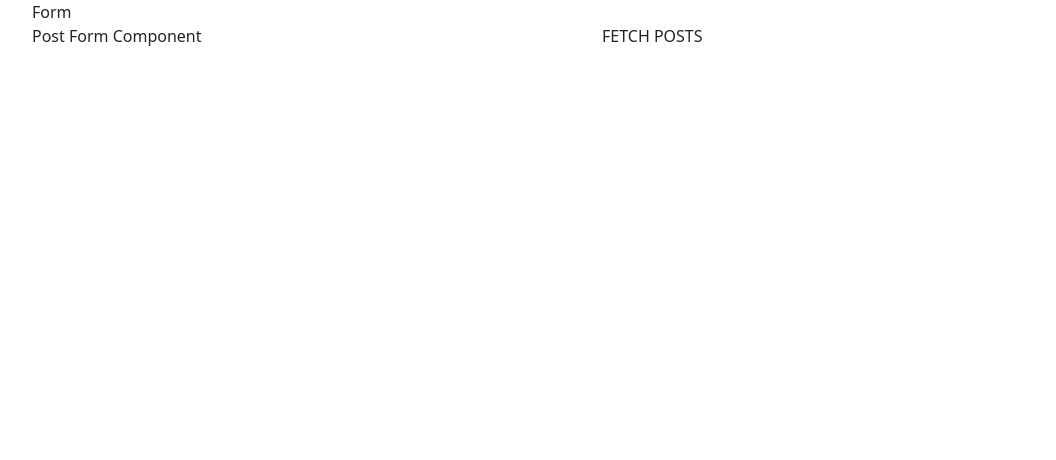
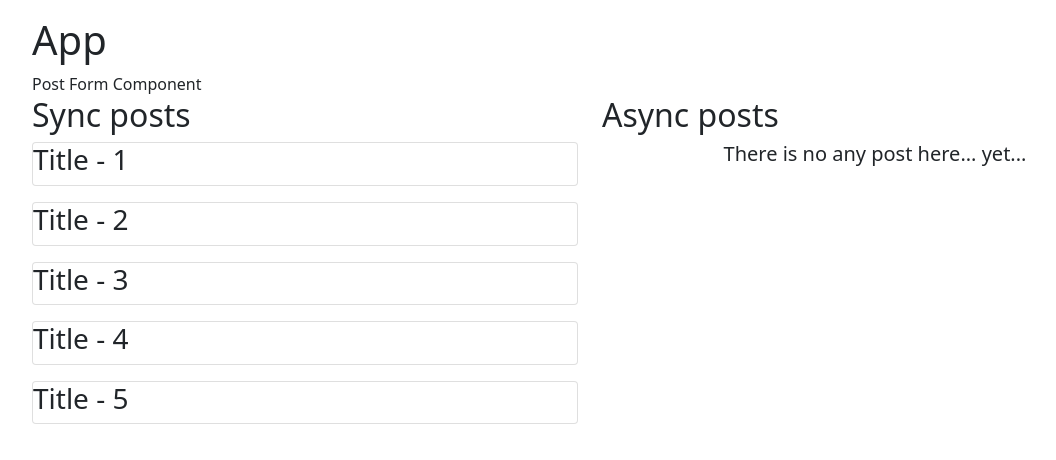
Before and after one commit to SDen4/react_redux_saga_sandbox, a React (Create React App) app: page / in a window 1280 px wide. Shown: the top 460 px of the page, without its empty margins (50-1106 px from the left). Built offline with nearby package versions, Linux system fonts and the light colour scheme.

Commit message:
add components Posts, Post, FetchPosts

```diff
--- a/src/App.js
+++ b/src/App.js
@@ -1,17 +1,26 @@
 import React from 'react';
 import PostForm from './components/PostForm';
+import FetchPosts from './components/FetchPosts';
+import Posts from './components/Posts';
 
 function App() {
   return (
-    <div className="container pt3">
+    <div className="container mt-3">
       <div className="row">
-        <div className="col">Form</div>
+        <h1>App</h1>
+      </div>
+      <div className="row">
+        <PostForm />
       </div>
       <div className="row">
         <div className="col">
-          <PostForm />
+          <h2>Sync posts</h2>
+          <Posts posts={[1, 2, 3, 4, 5]} />
         </div>
-        <div className="col">FETCH POSTS</div>
+        <div className="col">
+          <h2>Async posts</h2>
+          <FetchPosts posts={[]} />
+        </div>
       </div>
     </div>
   );
--- a/src/components/FetchPosts.js
+++ b/src/components/FetchPosts.js
@@ -0,0 +1,12 @@
+import React from 'react';
+
+export default ({ posts }) => {
+  if (!posts.length) {
+    return <h5 className="text-center">There is no any post here... yet...</h5>;
+  }
+  return (
+    <div>
+      <span>FetchPosts</span>
+    </div>
+  );
+};
--- a/src/components/Post.js
+++ b/src/components/Post.js
@@ -0,0 +1,11 @@
+import React from 'react';
+
+export default ({ post }) => {
+  return (
+    <div className="card mb-3">
+      <div className-="card-body">
+        <h3 className="card-title">Title - {post}</h3>
+      </div>
+    </div>
+  );
+};
--- a/src/components/Posts.js
+++ b/src/components/Posts.js
@@ -0,0 +1,9 @@
+import React from 'react';
+import Post from './Post';
+
+export default ({ posts }) => {
+  if (!posts.length) {
+    return <h5 className="text-center">There is no any post here... yet...</h5>;
+  }
+  return posts.map((post) => <Post post={post} key={post} />);
+};
```
Also changed, not shown: 1 other file (tests, documents, lock files or other folders).
